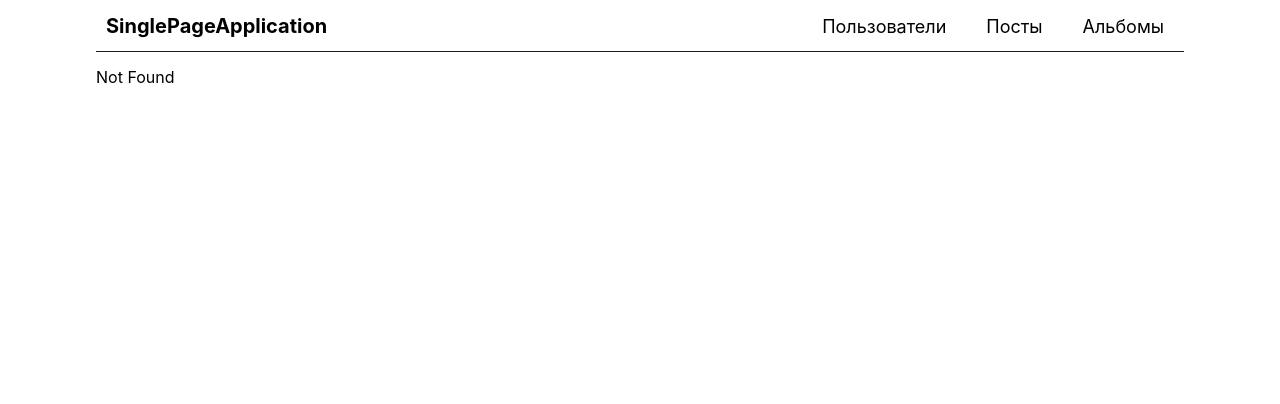
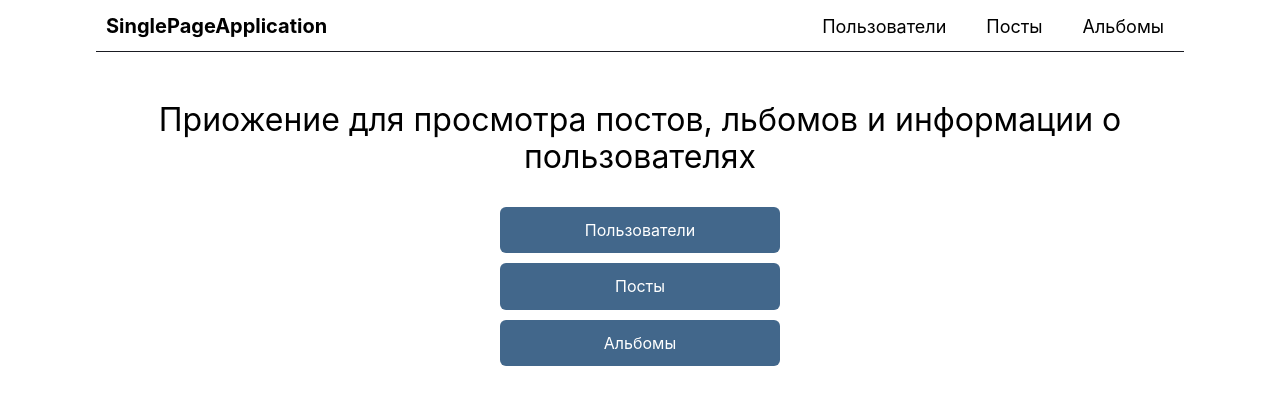
Before and after one commit to AleksandrV-git/SPA-users-albums---posts, a React (Create React App) app: page / in a window 1280 px wide. Before the commit this address had no page. Shown: the top 404 px of the page. Built offline with nearby package versions, Linux system fonts and the light colour scheme.

Commit message:
fix routes

```diff
--- a/src/components/Album.js
+++ b/src/components/Album.js
@@ -10,7 +10,7 @@ function Album({ album, onAlbumClick}) {
   }
 
   return (
-    <Link onClick={handleAlbumClick} className="albums-item__link" to={`/albums/${album.id}`}>
+    <Link onClick={handleAlbumClick} className="albums-item__link" to={`/SPA-users-albums-and-posts/albums/${album.id}`}>
       <li className="albums-item">
         <div className="albums-item__title-container" >
           <img className="albums-item__user-icon" src={userIcon} ></img>
--- a/src/components/App.js
+++ b/src/components/App.js
@@ -71,27 +71,27 @@ function App() {
   }
 
   return (
-    <BrowserRouter>
+    <BrowserRouter basename="/SPA-users-albums-and-posts">
       <div className="root">
         <header className="header">
-          <Link className="logo" to="/SPA-users-albums-and-posts/">SinglePageApplication</Link>
+          <Link className="logo" to="/">SinglePageApplication</Link>
           <NavBar />
         </header>
         <Switch>
-          <Route exact path="/SPA-users-albums-and-posts/">
+          <Route exact path="/">
             <Home />
           </Route>
-          <Route path="/SPA-users-albums-and-posts/users">
+          <Route path="/users">
             <Users getUsers={getUsers} users={users} />
           </Route>
-          <Route path="/SPA-users-albums-and-posts/posts">
+          <Route path="/posts">
             <PostForm onAddPost={handleAddPost} />
             <Posts getPostsData={getPostsData} setPostOwner={setPostOwner} posts={posts} />
           </Route>
-          <Route exact path="/SPA-users-albums-and-posts/albums">
+          <Route exact path="/albums">
             <Albums onAlbumClick={setCurrentAlbumOwner} getAlbumsData={getAlbumsData} setAlbumOwner={setAlbumOwner} albums={albums} />
           </Route>
-          <Route exact path="/SPA-users-albums-and-posts/albums/:id">
+          <Route exact path="/albums/:id">
             <AlbumPhotos getPhotos={getPhotos} photos={photos} currentAlbumOwner={currentAlbumOwner} />
           </Route>
           <Route path="*">
--- a/src/components/Home.js
+++ b/src/components/Home.js
@@ -5,9 +5,9 @@ function Home() {
   return (
     <div className="home-container">
       <h1 className="home-container__title">Приожение для просмотра постов, льбомов и информации о пользователях</h1>
-      <Link className="button home-container__button" to="/SPA-users-albums-and-posts/users">Пользователи</Link>
-      <Link className="button home-container__button" to="/SPA-users-albums-and-posts/posts">Посты</Link>
-      <Link className="button home-container__button" to="/SPA-users-albums-and-posts/albums">Альбомы</Link>
+      <Link className="button home-container__button" to="/users">Пользователи</Link>
+      <Link className="button home-container__button" to="/posts">Посты</Link>
+      <Link className="button home-container__button" to="/albums">Альбомы</Link>
     </div>
   );
 }
--- a/src/components/NavBar.js
+++ b/src/components/NavBar.js
@@ -6,13 +6,13 @@ function NavBar() {
     <nav className="menu">
       <ul className="menu__list">
         <li className="menu__list-item">
-          <NavLink exact className="menu__item" activeClassName="menu__item_active" to="/SPA-users-albums-and-posts/users">Пользователи</NavLink>
+          <NavLink exact className="menu__item" activeClassName="menu__item_active" to="/users">Пользователи</NavLink>
         </li>
         <li className="menu__list-item">
-          <NavLink className="menu__item" activeClassName="menu__item_active" to="/SPA-users-albums-and-posts/posts">Посты</NavLink>
+          <NavLink className="menu__item" activeClassName="menu__item_active" to="/posts">Посты</NavLink>
         </li>
         <li className="menu__list-item">
-          <NavLink className="menu__item" activeClassName="menu__item_active" to="/SPA-users-albums-and-posts/albums">Альбомы</NavLink>
+          <NavLink className="menu__item" activeClassName="menu__item_active" to="/albums">Альбомы</NavLink>
         </li>
       </ul>
 
```
Also changed, not shown: 1 other file (tests, documents, lock files or other folders).
